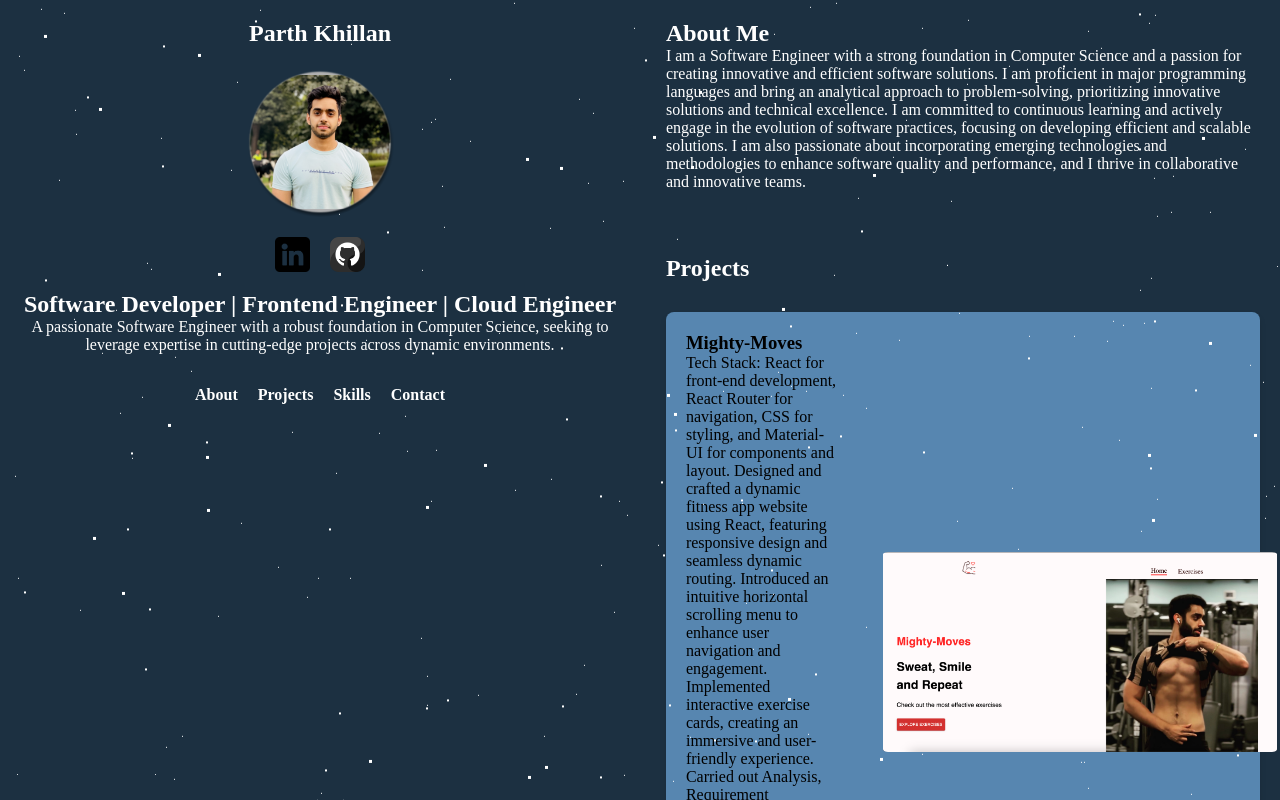
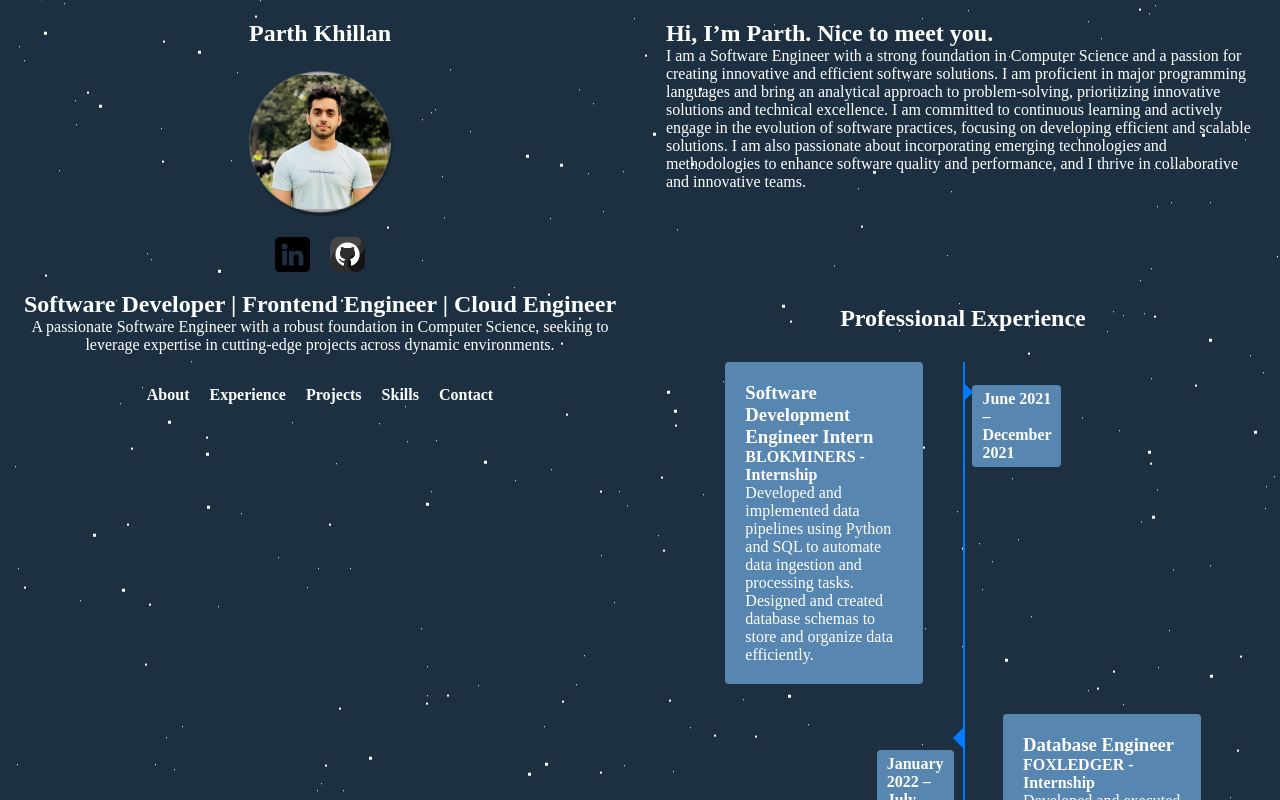
Before and after one commit to pkhillan04/portfolio, a React (Create React App) app: page / in a window 1280 px wide. Shown: the top 800 px of the page. Built offline with nearby package versions, Linux system fonts and the light colour scheme.

Commit message:
modified exp. section

```diff
--- a/src/App.css
+++ b/src/App.css
@@ -82,6 +82,127 @@ nav a.active {
   margin-bottom: 4rem;
 }
 
+#experience {
+  width: 100%;
+  padding: 50px 0;
+  background: #1C3041;
+  /* Assuming this is the background color */
+  color: white;
+  /* Assuming the text color should be white */
+}
+
+#experience .container {
+  width: 80%;
+  margin: 0 auto;
+}
+
+#experience h2 {
+  text-align: center;
+  margin-bottom: 30px;
+}
+
+#experience .timeline {
+  position: relative;
+  display: flex;
+  flex-direction: column;
+  align-items: center;
+}
+
+#experience .timeline::before {
+  content: '';
+  position: absolute;
+  left: 50%;
+  top: 0;
+  bottom: 0;
+  width: 2px;
+  background: #007bff;
+  /* Color of the timeline */
+  z-index: 1;
+  /* Ensure the timeline is behind the content */
+}
+
+#experience .entry {
+  display: flex;
+  justify-content: center;
+  /* Default alignment to center */
+  margin-bottom: 30px;
+}
+
+/* Specific alignment for each child */
+#experience .entry:nth-child(odd) {
+  justify-content: flex-start;
+  /* Aligns odd entries to the left */
+}
+
+#experience .entry:nth-child(even) {
+  justify-content: flex-end;
+  /* Aligns even entries to the right */
+}
+
+#experience .entry:nth-child(odd) .entry1,
+#experience .entry:nth-child(even) .entry2 {
+  position: relative;
+  width: calc(50% - 40px);
+  /* Adjust the width of the entries */
+  background-color: #5786b0;
+  border-radius: 4px;
+  padding: 20px;
+  z-index: 2;
+  /* This ensures the entry is above the timeline */
+  color: white;
+}
+
+#experience .entry .title {
+  position: absolute;
+  top: 20%;
+  transform: translateY(-50%);
+  /* This vertically centers the title */
+  padding: 5px 10px;
+  background-color: #5786b0;
+  /* Same as entry background */
+  border-radius: 4px;
+  color: white;
+  font-size: 16px;
+  font-weight: bold;
+}
+
+#experience .entry:nth-child(odd) .title {
+  left: 125%;
+  /* Place the title to the left of the odd entries */
+}
+
+#experience .entry:nth-child(even) .title {
+  right: 125%;
+  /* Place the title to the right of the even entries */
+}
+
+#experience .entry::after {
+  content: '';
+  position: absolute;
+  top: 50%;
+  transform: translateY(-90%) translateX(-50%);
+  width: 0;
+  height: 0;
+  border-style: solid;
+  z-index: 3;
+  /* Arrow should be above the timeline */
+}
+
+#experience .entry:nth-child(odd)::after {
+  /* Arrow for the odd entries */
+  left: 51%;
+  top: 5%;
+  border-width: 10px 0 10px 10px;
+  border-color: transparent transparent transparent #007bff;
+}
+
+#experience .entry:nth-child(even)::after {
+  /* Arrow for the even entries */
+  right: 49%;
+  border-width: 10px 10px 10px 0;
+  border-color: transparent #007bff transparent transparent;
+}
+
 #projects .container {
   max-width: 1200px;
   margin: 0 auto;
@@ -90,7 +211,7 @@ nav a.active {
 .project-card {
   margin-top: 30px;
   background-color: #5786b0;
-  color: #000000;
+  color: white;
   border-radius: 8px;
   box-shadow: 0 4px 6px rgba(0, 0, 0, 0.1);
   margin-bottom: 20px;
--- a/src/App.js
+++ b/src/App.js
@@ -32,10 +32,10 @@ function App() {
           <img src={profileImage} alt="Parth Khillan" className="img" />
           <div className="container-1">
             <a href="https://www.linkedin.com/in/parth-khillan-4a37861b3/">
-            <img src={linkedin} alt="LinkedIn" className="linkedIn" />
+              <img src={linkedin} alt="LinkedIn" className="linkedIn" />
             </a>
             <a href="https://github.com/pkhillan04">
-            <img src={icon} alt="GitHub" className="icon" />
+              <img src={icon} alt="GitHub" className="icon" />
             </a>
           </div>
           <h2>Software Developer | Frontend Engineer | Cloud Engineer</h2>
@@ -47,6 +47,7 @@ function App() {
         </section>
         <nav>
           <a href="#about">About</a>
+          <a href="#experience">Experience</a>
           <a href="#projects">Projects</a>
           <a href="#skills">Skills</a>
           <a href="#contact">Contact</a>
@@ -54,7 +55,7 @@ function App() {
       </div>
       <div className="scrollable-half">
         <section id="about">
-          <h2>About Me</h2>
+          <h2>Hi, I’m Parth. Nice to meet you.</h2>
           <p>
             I am a Software Engineer with a strong foundation in Computer
             Science and a passion for creating innovative and efficient software
@@ -69,7 +70,35 @@ function App() {
           </p>
         </section>
 
-
+        <section id="experience">
+        <h2>Professional Experience</h2>
+          <div className="container">
+            <div className="timeline">
+              <div className="entry">
+                <div className="entry1">
+                  <div className="title">June 2021 – December 2021</div>
+                  <div className="content">
+                    <h3>Software Development Engineer Intern</h3>
+                    <h4>BLOKMINERS - Internship</h4>
+                    <p>Developed and implemented data pipelines using Python and SQL to automate data ingestion and processing tasks. Designed and created database schemas to store and organize data efficiently.</p>
+                  </div>
+                  <div className="arrow-left"></div>
+                </div>
+              </div>
+              <div className="entry">
+                <div className="entry2">
+                  <div className="title">January 2022 – July 2022</div>
+                  <div className="content">
+                    <h3>Database Engineer</h3>
+                    <h4>FOXLEDGER - Internship</h4>
+                    <p>Developed and executed comprehensive digital databases utilizing SQL, demonstrating proficiency in database design, implementation, and optimization to enhance data management efficiency and accessibility. Created tables and forged database connections to optimize data management, fostering efficiency in collaborative projects.</p>
+                  </div>
+                  <div className="arrow-right"></div>
+                </div>
+              </div>
+            </div>
+          </div>
+        </section>
 
         <section id="projects">
           <div className="container">
```
